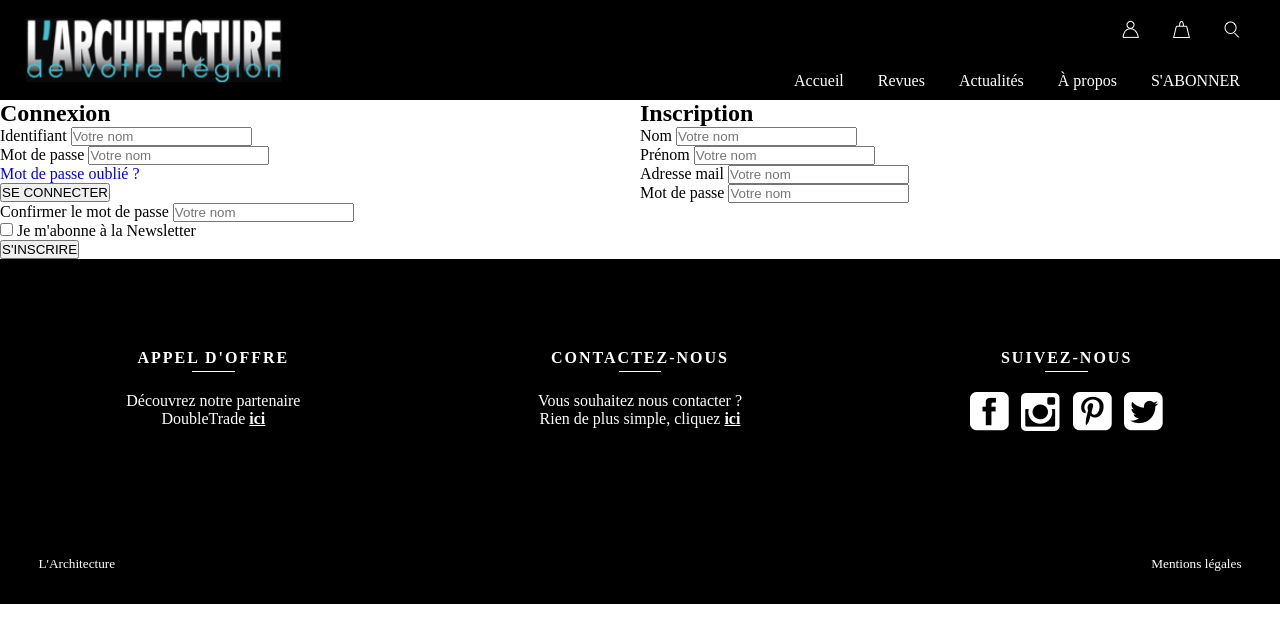
After one commit to YorelN/larchitecture, a PHP site: template views/connexion.html.twig in a window 1280 px wide. The commit adds this page. Shown: the top 643 px of the page. Run offline with PHP 8.4, Linux system fonts and the light colour scheme; the template is opened without the code that fills it, so the values that code supplies are empty; some libraries are stand-ins or nearby versions.

Commit message:
Monaaaaaaaaaaarghhh

```diff
--- a/css/styles.css
+++ b/css/styles.css
@@ -312,6 +312,15 @@ h5 a {
     margin-bottom: 40px;
 }
 
+/* PAGE DE CONNEXION */
+
+.connexions .connexion {
+    width: 50%;
+    float: left;
+}
+
+/* RESPONSIV */
+
 @media screen and (min-width: 600px) and (max-width: 850px){
 
     .accueil .description {
--- /dev/null
+++ b/views/connexion.html.twig
@@ -0,0 +1,118 @@
+<!doctype html>
+<html lang="en">
+<head>
+    <meta charset="UTF-8">
+    <meta name="viewport"
+          content="width=device-width, user-scalable=no, initial-scale=1.0, maximum-scale=1.0, minimum-scale=1.0">
+    <meta http-equiv="X-UA-Compatible" content="ie=edge">
+    <title>Document</title>
+    <link rel="stylesheet" href="../css/styles.css">
+</head>
+<body class="connexions">
+<header class="clearfix">
+    <div>
+        <a href="#">
+            <img src="../img-layout/logo.png" alt="">
+        </a>
+    </div>
+    <div>
+        <nav>
+            <ul>
+                <li><a href="#"><img src="../img-layout/picto_compte.png" alt=""></a></li>
+                <li><a href="#"><img src="../img-layout/picto_panier.png" alt=""></a></li>
+                <li><a href="#"><img src="../img-layout/picto_search.png" alt=""></a></li>
+            </ul>
+        </nav>
+    </div>
+    <div>
+        <nav>
+            <ul>
+                <li><a href="#">Accueil</a></li>
+                <li><a href="#">Revues</a></li>
+                <li><a href="#">Actualités</a></li>
+                <li><a href="#">À propos</a></li>
+                <li><a href="#"><span class="upper">S'abonner</span></a></li>
+            </ul>
+        </nav>
+    </div>
+</header>
+
+<main>
+    <div class="connexion">
+        <h2>Connexion</h2>
+        <div>
+            <label for="nom">Identifiant</label>
+            <input type="text" id="nom" name="nom" placeholder="Votre nom" required>
+        </div>
+        <div>
+            <label for="nom">Mot de passe</label>
+            <input type="text" id="nom" name="nom" placeholder="Votre nom" required>
+        </div>
+        <p><a href="#">Mot de passe oublié ?</a></p>
+        <div>
+            <input type="submit" id="valider" name="valider" value="SE CONNECTER">
+        </div>
+    </div>
+    <div class="inscription">
+        <h2>Inscription</h2>
+        <div>
+            <label for="nom">Nom</label>
+            <input type="text" id="nom" name="nom" placeholder="Votre nom" required>
+        </div>
+        <div>
+            <label for="nom">Prénom</label>
+            <input type="text" id="nom" name="nom" placeholder="Votre nom" required>
+        </div>
+        <div>
+            <label for="nom">Adresse mail</label>
+            <input type="text" id="nom" name="nom" placeholder="Votre nom" required>
+        </div>
+        <div>
+            <label for="nom">Mot de passe</label>
+            <input type="text" id="nom" name="nom" placeholder="Votre nom" required>
+        </div>
+        <div>
+            <label for="nom">Confirmer le mot de passe</label>
+            <input type="text" id="nom" name="nom" placeholder="Votre nom" required>
+        </div>
+        <div>
+            <input type="checkbox" id="remember" name="remember">
+            <label for="remember">Je m'abonne à la Newsletter</label>
+        </div>
+        <div>
+            <input type="submit" id="valider" name="valider" value="S'INSCRIRE">
+        </div>
+    </div>
+</main>
+
+<footer class="clearfix">
+    <div>
+        <h4>Appel d'offre</h4>
+        <div class="liseret"></div>
+        <p>Découvrez notre partenaire<br>DoubleTrade <a href="#">ici</a></p>
+    </div>
+    <div>
+        <h4>Contactez-nous</h4>
+        <div class="liseret"></div>
+        <p>Vous souhaitez nous contacter ?<br>Rien de plus simple, cliquez <a href="#">ici</a></p>
+    </div>
+    <div>
+        <h4>Suivez-nous</h4>
+        <div class="liseret"></div>
+        <ul>
+            <li><a href="#"><img src="../img-layout/fb.png"></a></li>
+            <li><a href="#"><img src="../img-layout/insta.png"></a></li>
+            <li><a href="#"><img src="../img-layout/pinterest.png"></a></li>
+            <li><a href="#"><img src="../img-layout/twitter.png"></a></li>
+        </ul>
+    </div>
+    <div class="col50">
+        <h5><a href="#">L'Architecture</a></h5>
+    </div>
+    <div class="col50">
+        <h5 class="legales"><a href="#">Mentions légales</a></h5>
+    </div>
+</footer>
+
+</body>
+</html>
```
